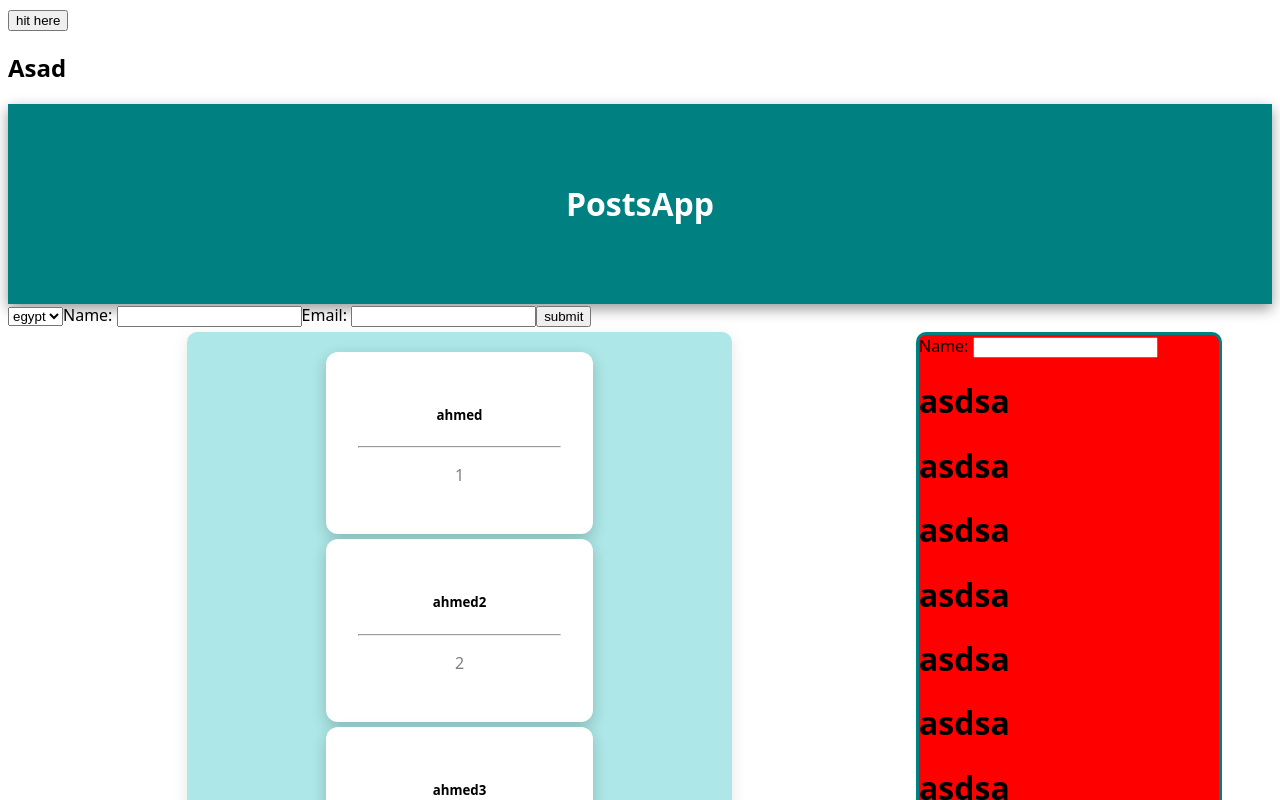
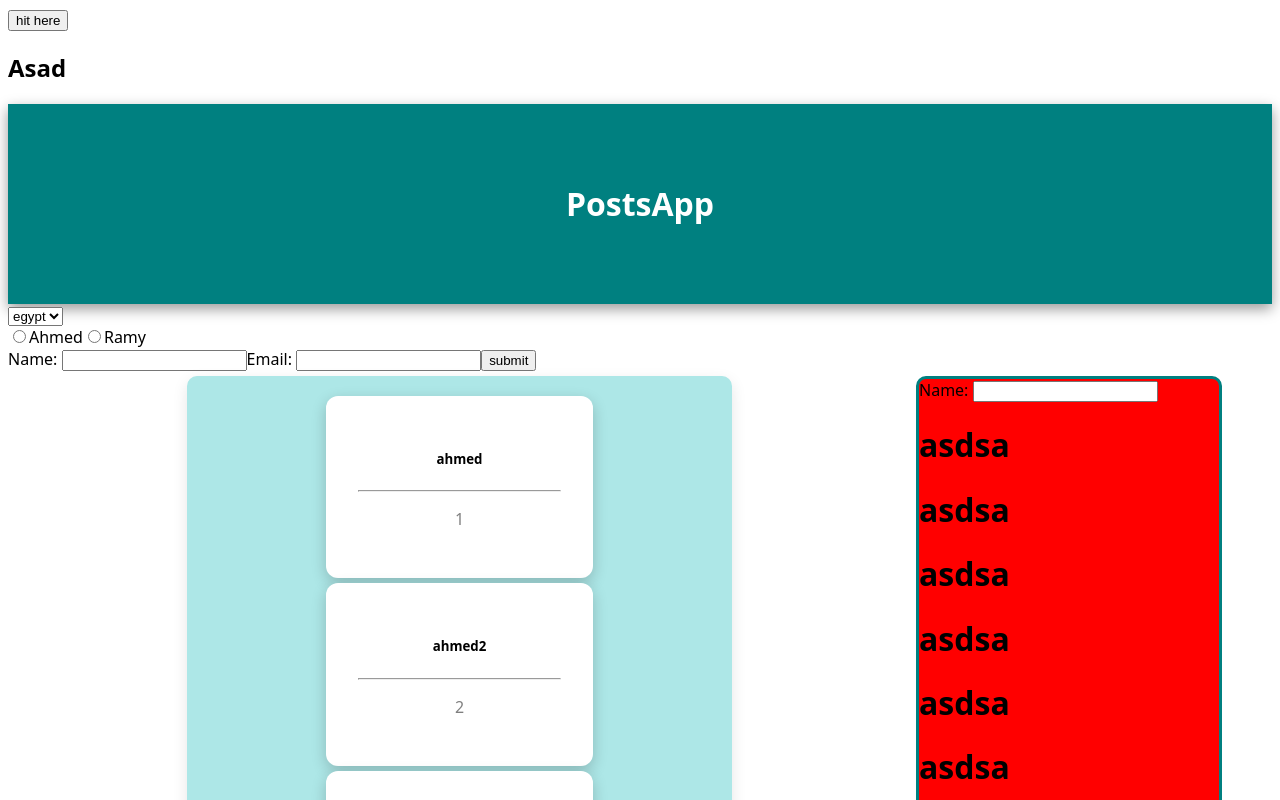
Before and after one commit to AhmeDev1425/React-Journey, a React (Vite) app in the folder project/: page / in a window 1280 px wide. Shown: the top 800 px of the page. Built offline with nearby package versions, Linux system fonts and the light colour scheme.

Commit message:
use RadioButtons with usecase

```diff
--- a/project/src/MyForm.jsx
+++ b/project/src/MyForm.jsx
@@ -1,4 +1,5 @@
 import { useState } from "react"
+import SelectButtons from "./SelectButton";
 import RadioButtons from "./RadioButton";
 
 
@@ -11,6 +12,7 @@ function MyForm(){
     return (
         <>
             <form>
+                <SelectButtons/>
                 <RadioButtons/>
                     <label>Name: </label>
                     <input type="text"
--- a/project/src/RadioButton.jsx
+++ b/project/src/RadioButton.jsx
@@ -1,17 +1,14 @@
 import { useState } from "react"
 
 export default function RadioButtons() {
-    const [getV, setV] = useState()
+    const [getV, setV] = useState("")
 
     return(
         <>
-            <select onChange={(e)=> {setV(e.target.value)} } value={getV} name="" id="">
-                <option >egypt</option>
-                <option >syria</option>
-                <option >iraq</option>
-            </select>
+            <div>
+                <input onChange={() => setV("Ahmed")} type="radio" name="status" checked={getV === "Ahmed" ? true:false} />Ahmed
+                <input onChange={() => setV("Ramy")} type="radio" name="status" checked={getV === "Ramy" ? true:false}  />Ramy
+            </div>
         </>
-
     )
-
 }
--- /dev/null
+++ b/project/src/SelectButton.jsx
@@ -0,0 +1,17 @@
+import { useState } from "react"
+
+export default function SelectButtons() {
+    const [getV, setV] = useState()
+
+    return(
+        <>
+            <select onChange={(e)=> {setV(e.target.value)} } value={getV} name="" id="">
+                <option >egypt</option>
+                <option >syria</option>
+                <option >iraq</option>
+            </select>
+        </>
+
+    )
+
+}
```
